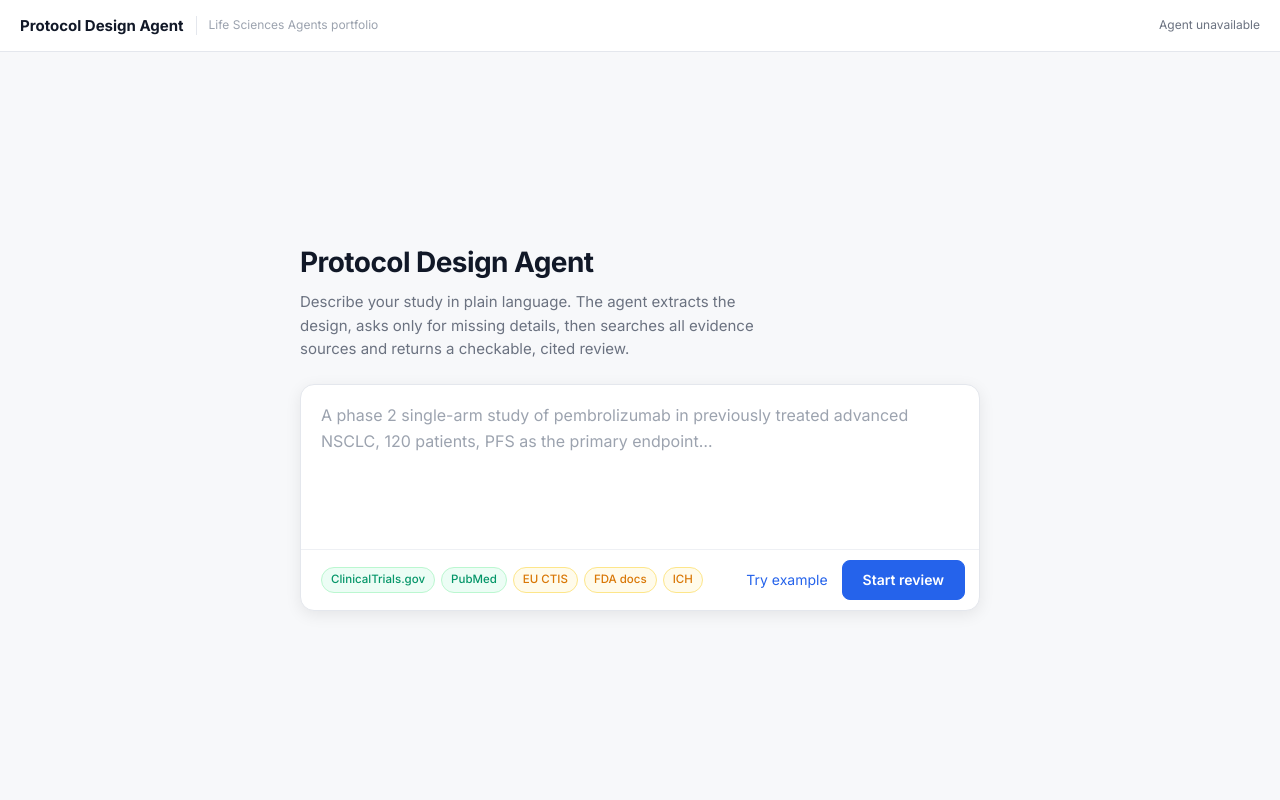
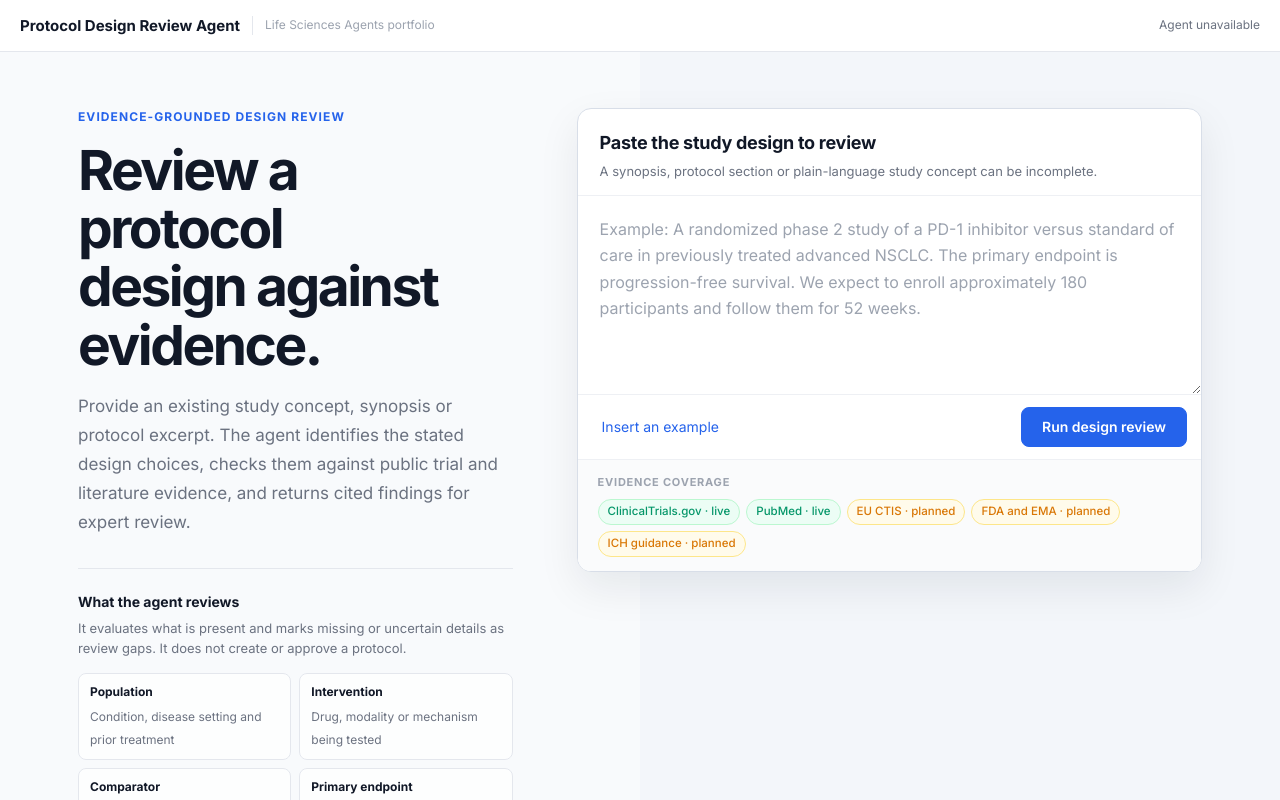
Before and after one commit to mnarasimhan02/life-sciences-agents, a website: page agents/protocol-design-agent/public/index.html in a window 1280 px wide. Drawn offline with Linux system fonts and the light colour scheme; no server answers.

Commit message:
Redesign protocol review landing page

```diff
--- a/agents/protocol-design-agent/public/index.html
+++ b/agents/protocol-design-agent/public/index.html
@@ -3,7 +3,7 @@
 <head>
 <meta charset="utf-8">
 <meta name="viewport" content="width=device-width, initial-scale=1">
-<title>Protocol Design Agent</title>
+<title>Protocol Design Review Agent</title>
 <link rel="preconnect" href="https://fonts.googleapis.com">
 <link rel="preconnect" href="https://fonts.gstatic.com" crossorigin>
 <link href="https://fonts.googleapis.com/css2?family=Inter:wght@400;500;600;700&display=swap" rel="stylesheet">
@@ -47,14 +47,27 @@ body { font-family: 'Inter', system-ui, sans-serif; background: var(--bg); color
 #topbar .dot { width: 7px; height: 7px; border-radius: 50%; background: var(--green); }
 
 /* ── LANDING ── */
-#landing { flex: 1; display: flex; align-items: center; justify-content: center; padding: 32px 20px; overflow-y: auto; }
-.land-inner { width: 100%; max-width: 680px; }
-.land-inner h1 { font-size: 28px; font-weight: 700; letter-spacing: -.02em; margin-bottom: 6px; }
-.land-inner p { color: var(--mute); font-size: 15px; margin-bottom: 24px; max-width: 48ch; }
-.composer { background: var(--surface); border: 1.5px solid var(--border); border-radius: 14px; box-shadow: var(--shadow-md); overflow: hidden; }
-.composer textarea { display: block; width: 100%; padding: 18px 20px; font: inherit; font-size: 16px; line-height: 1.6; color: var(--ink); border: 0; outline: 0; resize: none; min-height: 140px; background: transparent; }
+#landing { flex: 1; overflow-y: auto; background:linear-gradient(90deg,#f8fafc 0,#f8fafc 50%,#f3f6fa 50%,#f3f6fa 100%); }
+.land-inner { width: 100%; max-width: 1180px; margin:0 auto; padding:56px 28px 42px; }
+.landing-grid { display:grid; grid-template-columns:minmax(0,.82fr) minmax(520px,1.18fr); gap:64px; align-items:start; }
+.overline { color:var(--accent);font-size:12px;font-weight:700;letter-spacing:.09em;text-transform:uppercase;margin-bottom:14px }
+.land-inner h1 { font-size:clamp(38px,4.3vw,58px);font-weight:700;line-height:1.06;letter-spacing:-.045em;margin-bottom:18px;max-width:10ch }
+.land-lead { color:var(--mute);font-size:17px;line-height:1.7;max-width:46ch;margin-bottom:32px }
+.design-scaffold { border-top:1px solid var(--border);padding-top:22px }
+.design-scaffold h2 { font-size:14px;margin-bottom:5px }
+.design-scaffold>p { color:var(--mute);font-size:13px;margin-bottom:15px }
+.scaffold-grid { display:grid;grid-template-columns:1fr 1fr;gap:8px }
+.scaffold-item { background:rgba(255,255,255,.72);border:1px solid var(--border);border-radius:8px;padding:9px 11px }
+.scaffold-item b { display:block;font-size:12px;margin-bottom:2px }
+.scaffold-item span { color:var(--mute);font-size:12px;line-height:1.35 }
+.entry-panel { background:var(--surface);border:1px solid #d8dee8;border-radius:14px;box-shadow:0 16px 42px rgba(15,23,42,.08);overflow:hidden }
+.entry-head { padding:20px 22px 14px;border-bottom:1px solid var(--border-soft) }
+.entry-head h2 { font-size:18px;letter-spacing:-.015em;margin-bottom:4px }
+.entry-head p { color:var(--mute);font-size:13px }
+.composer { background: var(--surface); overflow: hidden; }
+.composer textarea { display: block; width: 100%; padding: 20px 22px; font: inherit; font-size: 16px; line-height: 1.65; color: var(--ink); border: 0; outline: 0; resize: vertical; min-height: 190px; background: transparent; }
 .composer textarea::placeholder { color: var(--faint); }
-.composer-foot { display: flex; align-items: center; justify-content: space-between; padding: 10px 14px 10px 20px; border-top: 1px solid var(--border-soft); gap: 12px; flex-wrap: wrap; }
+.composer-foot { display: flex; align-items: center; justify-content: space-between; padding: 12px 14px 12px 20px; border-top: 1px solid var(--border-soft); gap: 12px; flex-wrap: wrap; }
 .sources-pill { display: flex; gap: 6px; flex-wrap: wrap; }
 .sp { font-size: 11.5px; font-weight: 500; padding: 3px 9px; border-radius: 99px; border: 1px solid var(--border); color: var(--mute); }
 .sp.live { color: var(--green); border-color: #bbf7d0; background: var(--green-bg); }
@@ -65,6 +78,13 @@ button:hover { border-color: #adb5bd; }
 .btn-primary { background: var(--accent); color: #fff; border-color: var(--accent); font-weight: 600; padding: 8px 20px; }
 .btn-primary:hover { background: #1d4ed8; border-color: #1d4ed8; }
 .btn-ghost { border: 0; background: 0; color: var(--accent); padding: 7px 4px; }
+.coverage-note { padding:14px 20px;background:#fafbfc;border-top:1px solid var(--border-soft) }
+.coverage-note h3 { font-size:11px;text-transform:uppercase;letter-spacing:.07em;color:var(--faint);margin-bottom:8px }
+.workflow { display:grid;grid-template-columns:repeat(3,1fr);gap:0;margin-top:44px;border:1px solid var(--border);border-radius:12px;background:var(--surface);overflow:hidden }
+.workflow-step { padding:20px 22px;border-right:1px solid var(--border) }.workflow-step:last-child{border:0}
+.workflow-step .number { color:var(--accent);font-size:11px;font-weight:700;letter-spacing:.08em;margin-bottom:9px }
+.workflow-step h3 { font-size:14px;margin-bottom:5px }.workflow-step p { color:var(--mute);font-size:12px;line-height:1.55 }
+.deliverable { margin-top:18px;color:var(--mute);font-size:12px;text-align:center }.deliverable b{color:var(--ink)}
 
 /* ── WORKSPACE ── */
 #workspace { flex: 1; display: grid; grid-template-columns: 260px minmax(0,1fr); overflow: hidden; }
@@ -250,7 +270,8 @@ details.raw summary { cursor: pointer; }
 @keyframes blink { 50% { opacity: 0; } }
 @media (prefers-reduced-motion: reduce) { *, *::before, *::after { animation: none !important; transition: none !important; } }
 @media (max-width: 1050px) { #workspace { grid-template-columns: 230px minmax(0,1fr); } .rp-pane { padding:22px 24px 40px } }
-@media (max-width: 700px) { #app { height:auto;min-height:100vh;overflow:auto } #workspace { display:block;overflow:visible } #rail { border-right:0;border-bottom:1px solid var(--border) } #trace,#review-panel { max-height:none;overflow:visible } .trace-inner { padding:16px } .sf-row { grid-template-columns:1fr } #topbar .portfolio { display:none } }
+@media (max-width: 850px) { #landing{background:var(--bg)} .landing-grid{grid-template-columns:1fr;gap:34px}.land-inner{padding-top:36px}.land-inner h1{max-width:14ch}.entry-panel{box-shadow:var(--shadow-md)}.workflow{grid-template-columns:1fr}.workflow-step{border-right:0;border-bottom:1px solid var(--border)} }
+@media (max-width: 700px) { #app { height:auto;min-height:100vh;overflow:auto } #workspace { display:block;overflow:visible } #rail { border-right:0;border-bottom:1px solid var(--border) } #trace,#review-panel { max-height:none;overflow:visible } .trace-inner { padding:16px } .sf-row { grid-template-columns:1fr } #topbar .portfolio { display:none } .land-inner{padding:28px 16px}.scaffold-grid{grid-template-columns:1fr}.composer-foot{align-items:flex-start}.sources-pill{width:100%} }
 </style>
 </head>
 <body>
@@ -258,7 +279,7 @@ details.raw summary { cursor: pointer; }
 
 <!-- TOP BAR -->
 <header id="topbar">
-  <span class="logo">Protocol Design Agent</span>
+  <span class="logo">Protocol Design Review Agent</span>
   <span class="portfolio">Life Sciences Agents portfolio</span>
   <span id="run-title" style="font-size:14px;color:var(--mute)"></span>
   <span class="sep"></span>
@@ -268,24 +289,51 @@ details.raw summary { cursor: pointer; }
 <!-- LANDING -->
 <section id="landing">
   <div class="land-inner">
-    <h1>Protocol Design Agent</h1>
-    <p>Describe your study in plain language. The agent extracts the design, asks only for missing details, then searches all evidence sources and returns a checkable, cited review.</p>
-    <div class="composer">
-      <textarea id="txt" placeholder="A phase 2 single-arm study of pembrolizumab in previously treated advanced NSCLC, 120 patients, PFS as the primary endpoint…" rows="5"></textarea>
-      <div class="composer-foot">
-        <div class="sources-pill">
-          <span class="sp live">ClinicalTrials.gov</span>
-          <span class="sp live">PubMed</span>
-          <span class="sp soon">EU CTIS</span>
-          <span class="sp soon">FDA docs</span>
-          <span class="sp soon">ICH</span>
+    <div class="landing-grid">
+      <div>
+        <p class="overline">Evidence-grounded design review</p>
+        <h1>Review a protocol design against evidence.</h1>
+        <p class="land-lead">Provide an existing study concept, synopsis or protocol excerpt. The agent identifies the stated design choices, checks them against public trial and literature evidence, and returns cited findings for expert review.</p>
+        <div class="design-scaffold">
+          <h2>What the agent reviews</h2>
+          <p>It evaluates what is present and marks missing or uncertain details as review gaps. It does not create or approve a protocol.</p>
+          <div class="scaffold-grid">
+            <div class="scaffold-item"><b>Population</b><span>Condition, disease setting and prior treatment</span></div>
+            <div class="scaffold-item"><b>Intervention</b><span>Drug, modality or mechanism being tested</span></div>
+            <div class="scaffold-item"><b>Comparator</b><span>Control arm, standard of care or single-arm rationale</span></div>
+            <div class="scaffold-item"><b>Primary endpoint</b><span>The principal outcome and measurement timeframe</span></div>
+            <div class="scaffold-item"><b>Enrollment</b><span>Proposed participant count, if known</span></div>
+            <div class="scaffold-item"><b>Duration</b><span>Treatment and follow-up period</span></div>
+          </div>
         </div>
-        <div class="foot-right">
-          <button class="btn-ghost" id="ex-btn">Try example</button>
-          <button class="btn-primary" id="start-btn">Start review</button>
+      </div>
+      <div class="entry-panel">
+        <div class="entry-head"><h2>Paste the study design to review</h2><p>A synopsis, protocol section or plain-language study concept can be incomplete.</p></div>
+        <div class="composer">
+          <textarea id="txt" placeholder="Example: A randomized phase 2 study of a PD-1 inhibitor versus standard of care in previously treated advanced NSCLC. The primary endpoint is progression-free survival. We expect to enroll approximately 180 participants and follow them for 52 weeks." rows="6"></textarea>
+          <div class="composer-foot">
+            <button class="btn-ghost" id="ex-btn">Insert an example</button>
+            <div class="foot-right"><button class="btn-primary" id="start-btn">Run design review</button></div>
+          </div>
+          <div class="coverage-note">
+            <h3>Evidence coverage</h3>
+            <div class="sources-pill">
+              <span class="sp live">ClinicalTrials.gov · live</span>
+              <span class="sp live">PubMed · live</span>
+              <span class="sp soon">EU CTIS · planned</span>
+              <span class="sp soon">FDA and EMA · planned</span>
+              <span class="sp soon">ICH guidance · planned</span>
+            </div>
+          </div>
         </div>
       </div>
     </div>
+    <div class="workflow" aria-label="Agent workflow">
+      <div class="workflow-step"><div class="number">01 · EXTRACT</div><h3>Identify the stated design choices</h3><p>The agent identifies the population, intervention, endpoint, comparator, enrollment and duration, preserving the phrases it used.</p></div>
+      <div class="workflow-step"><div class="number">02 · RESEARCH</div><h3>Investigate public precedent</h3><p>It selects live evidence tools, searches comparable trials and endpoint literature, and records each query and result.</p></div>
+      <div class="workflow-step"><div class="number">03 · REVIEW</div><h3>Challenge the design choices</h3><p>You receive cited findings, a comparable-trial table, an evidence library, a search audit and questions for specialist review.</p></div>
+    </div>
+    <p class="deliverable"><b>Decision support:</b> outputs require qualified clinical, statistical, regulatory and operational review.</p>
   </div>
 </section>
 
@@ -316,7 +364,7 @@ details.raw summary { cursor: pointer; }
   <main id="trace">
     <div class="trace-inner" id="log">
       <div class="trace-empty" id="trace-empty">
-        <div class="te-icon">⚡</div>
+        <div class="te-icon" aria-hidden="true">ACT</div>
         <div>Agent trace will appear here</div>
       </div>
     </div>
@@ -325,7 +373,7 @@ details.raw summary { cursor: pointer; }
   <!-- RIGHT REVIEW PANEL -->
   <aside id="review-panel" class="empty">
     <div class="rp-empty" id="rp-empty">
-      <div class="rpe-icon">📋</div>
+      <div class="rpe-icon" aria-hidden="true">REV</div>
       <div>Review will appear here<br>when the agent finishes</div>
     </div>
     <div id="rp-main" hidden style="display:flex;flex-direction:column;height:100%;">
```
